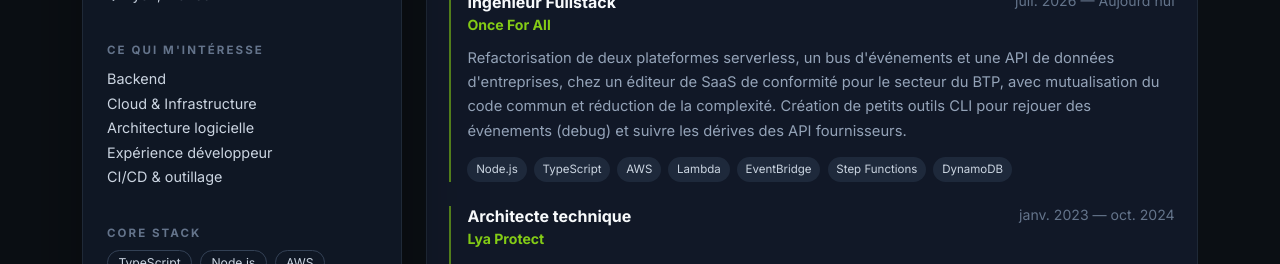
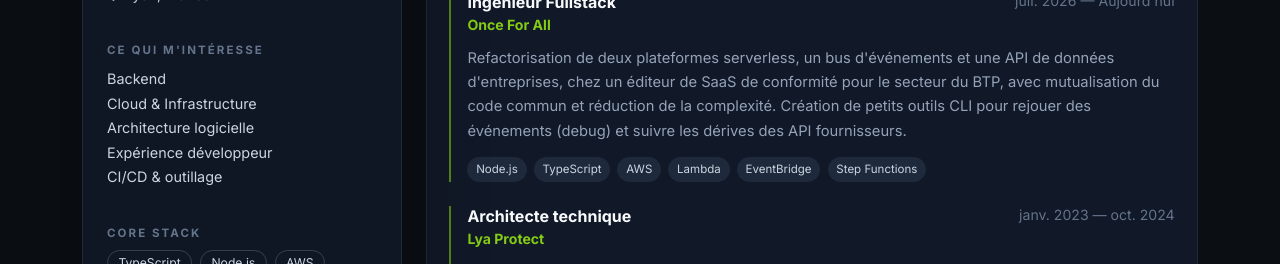
Before and after one commit to julien-marquet/web-cv, a plain HTML site: page index.html in a window 1280 px wide. Shown: the part 536-800 px from the top of the page. Drawn offline with Linux system fonts and the light colour scheme.

Commit message:
removed dyano from ofa

```diff
--- a/index.html
+++ b/index.html
@@ -160,7 +160,6 @@
               <span class="tag">Lambda</span>
               <span class="tag">EventBridge</span>
               <span class="tag">Step Functions</span>
-              <span class="tag">DynamoDB</span>
             </div>
           </article>
 
@@ -403,7 +402,6 @@
                 <span class="cv-tag">Lambda</span>
                 <span class="cv-tag">EventBridge</span>
                 <span class="cv-tag">Step Functions</span>
-                <span class="cv-tag">DynamoDB</span>
               </div>
             </article>
 
```
